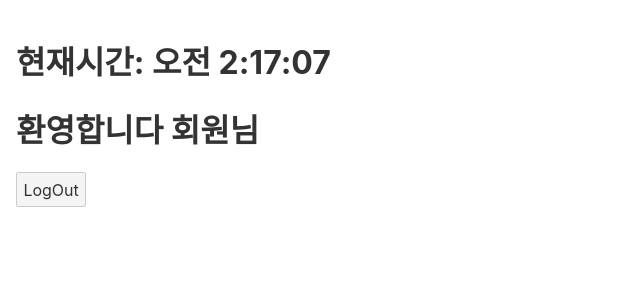
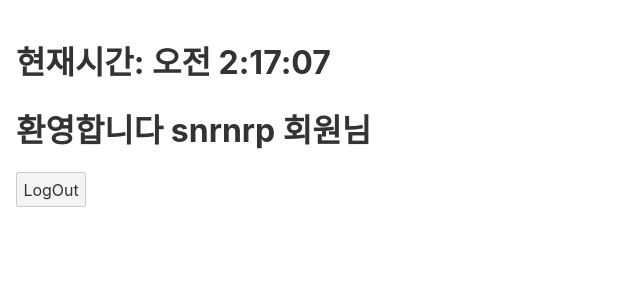
Before and after one commit to Kimsanggyung/start-svelte, a Svelte app: page / in a window 1280 px wide. Both pictures are taken after a click on the button "로그인". Shown: the top 300 px of the page, without its empty margins (0-640 px from the left). Built offline with nearby package versions, Linux system fonts and the light colour scheme.

Commit message:
userName를 h1태그에

```diff
--- a/src/App.svelte
+++ b/src/App.svelte
@@ -59,7 +59,7 @@
 
 		{#if logged.loggedIn}
 			<div class="loggedIn">
-				<h1>환영합니다 회원님</h1>
+				<h1>환영합니다 {userName} 회원님</h1>
 				<button on:click={toggle}>LogOut</button>
 			</div>
 		{/if}
```
